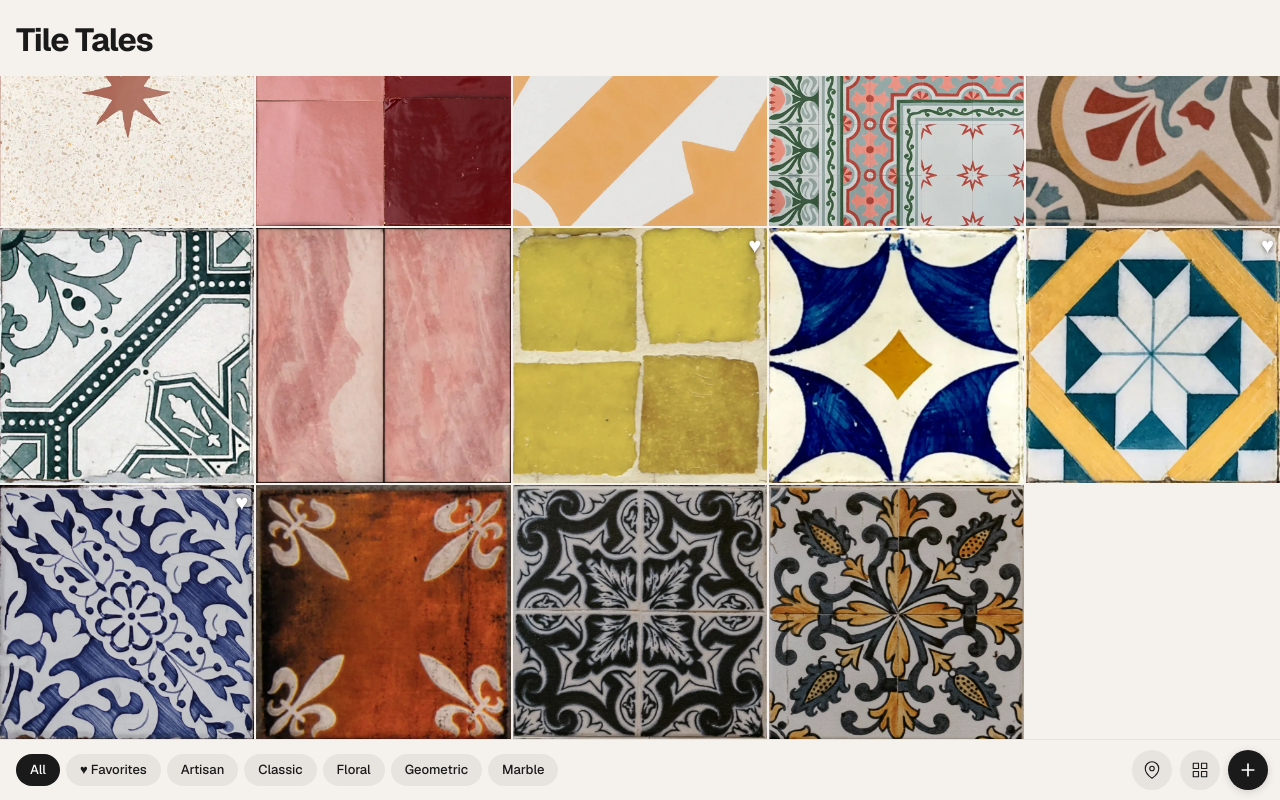
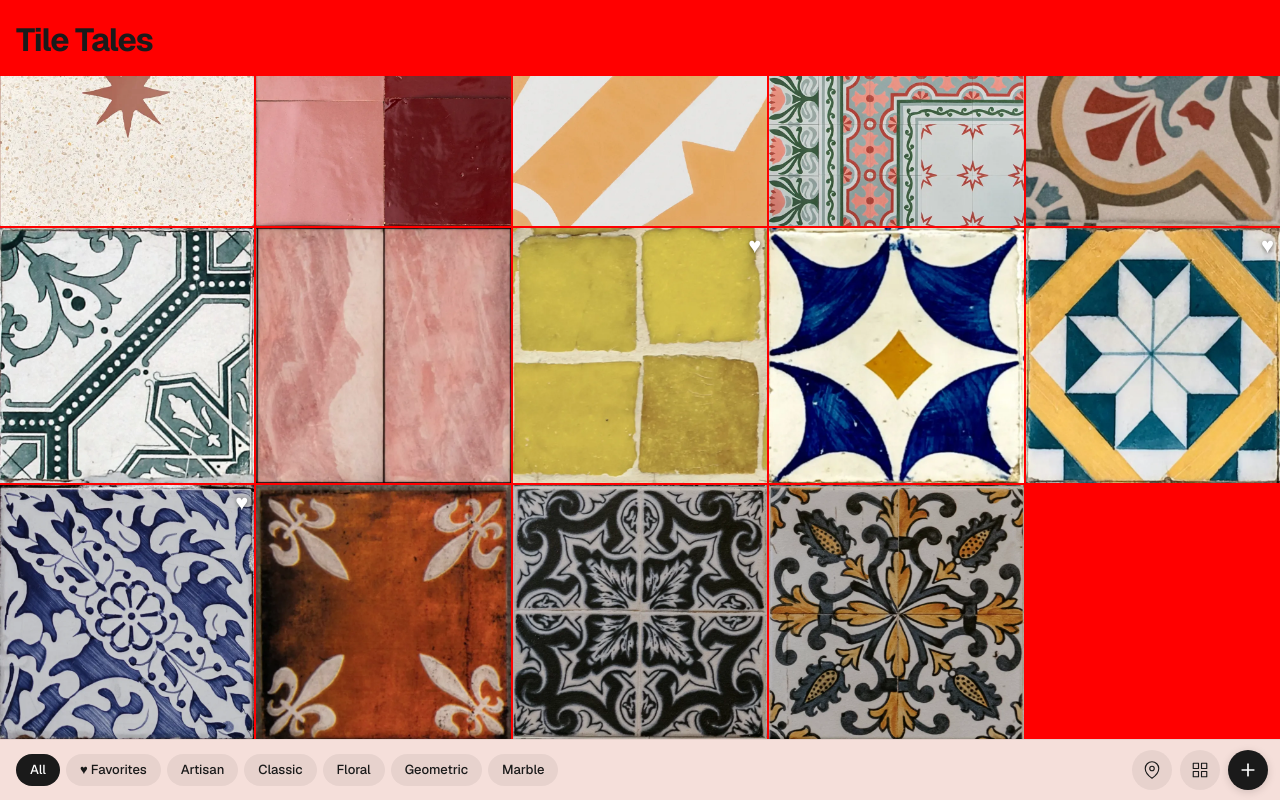
Before and after one commit to kikelop/tile-tales, a Next.js app in the folder app/: page / in a window 1280 px wide. Built offline with nearby package versions, Linux system fonts and the light colour scheme.

Commit message:
test: red background to verify deploy pipeline

```diff
--- a/app/src/components/SplashScreen.tsx
+++ b/app/src/components/SplashScreen.tsx
@@ -62,7 +62,7 @@ export default function SplashScreen({ onFinished }: { onFinished: () => void })
         flexDirection: "column",
         alignItems: "center",
         justifyContent: "center",
-        background: "#f5f2ed",
+        background: "#ff0000",
         transition: "opacity 0.6s ease",
         opacity: fading ? 0 : 1,
       }}
--- a/app/src/components/TileGrid.tsx
+++ b/app/src/components/TileGrid.tsx
@@ -81,7 +81,7 @@ export default function TileGrid({
       style={{
         position: "fixed",
         inset: 0,
-        background: "#f5f2ed",
+        background: "#ff0000",
         display: "flex",
         flexDirection: "column",
         overflow: "hidden",
--- a/app/src/components/TileViewer3D.tsx
+++ b/app/src/components/TileViewer3D.tsx
@@ -554,7 +554,7 @@ export default function TileViewer3D({
         inset: 0,
         display: "flex",
         flexDirection: "column",
-        background: "#f5f2ed",
+        background: "#ff0000",
         touchAction: "none",
       }}
     >
```
